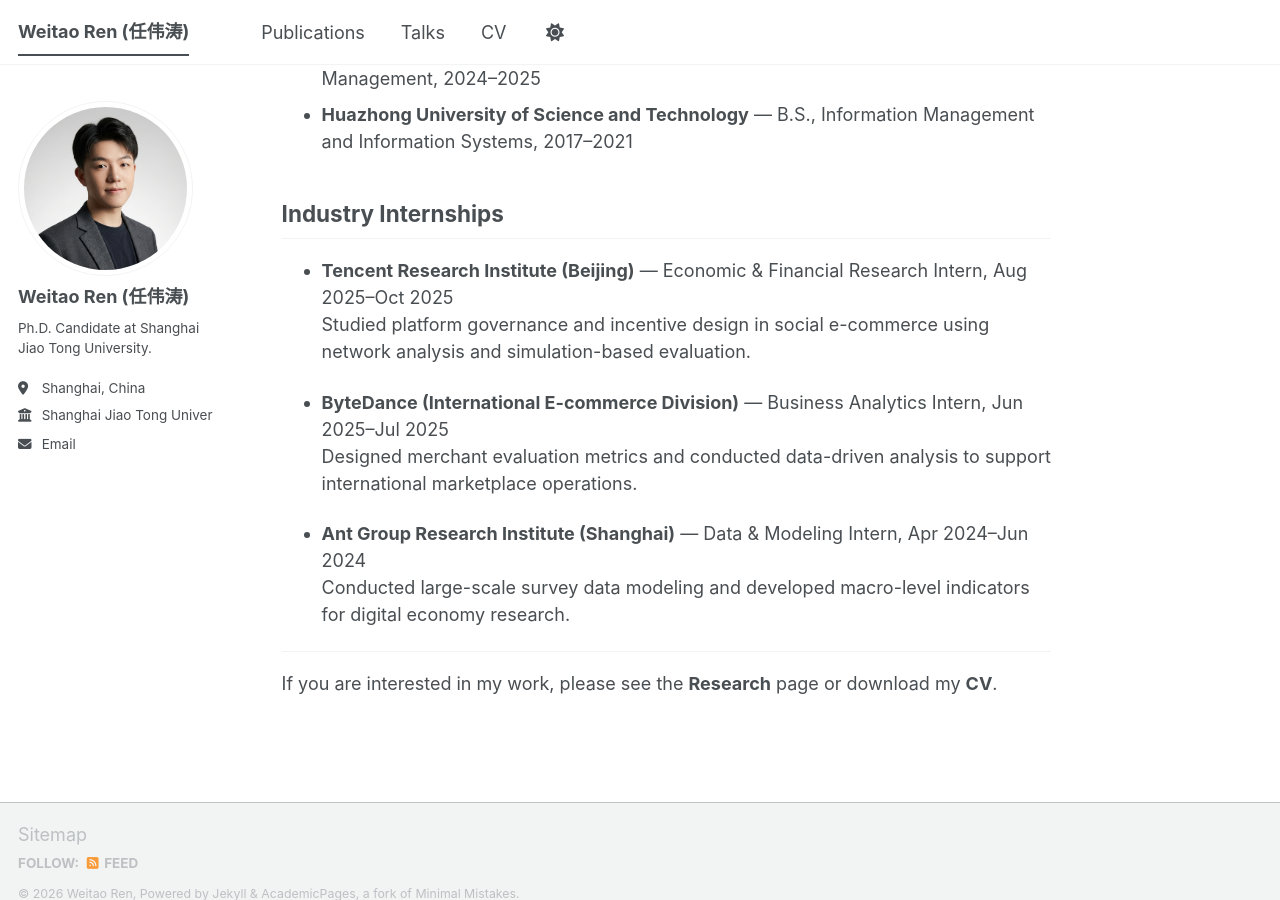
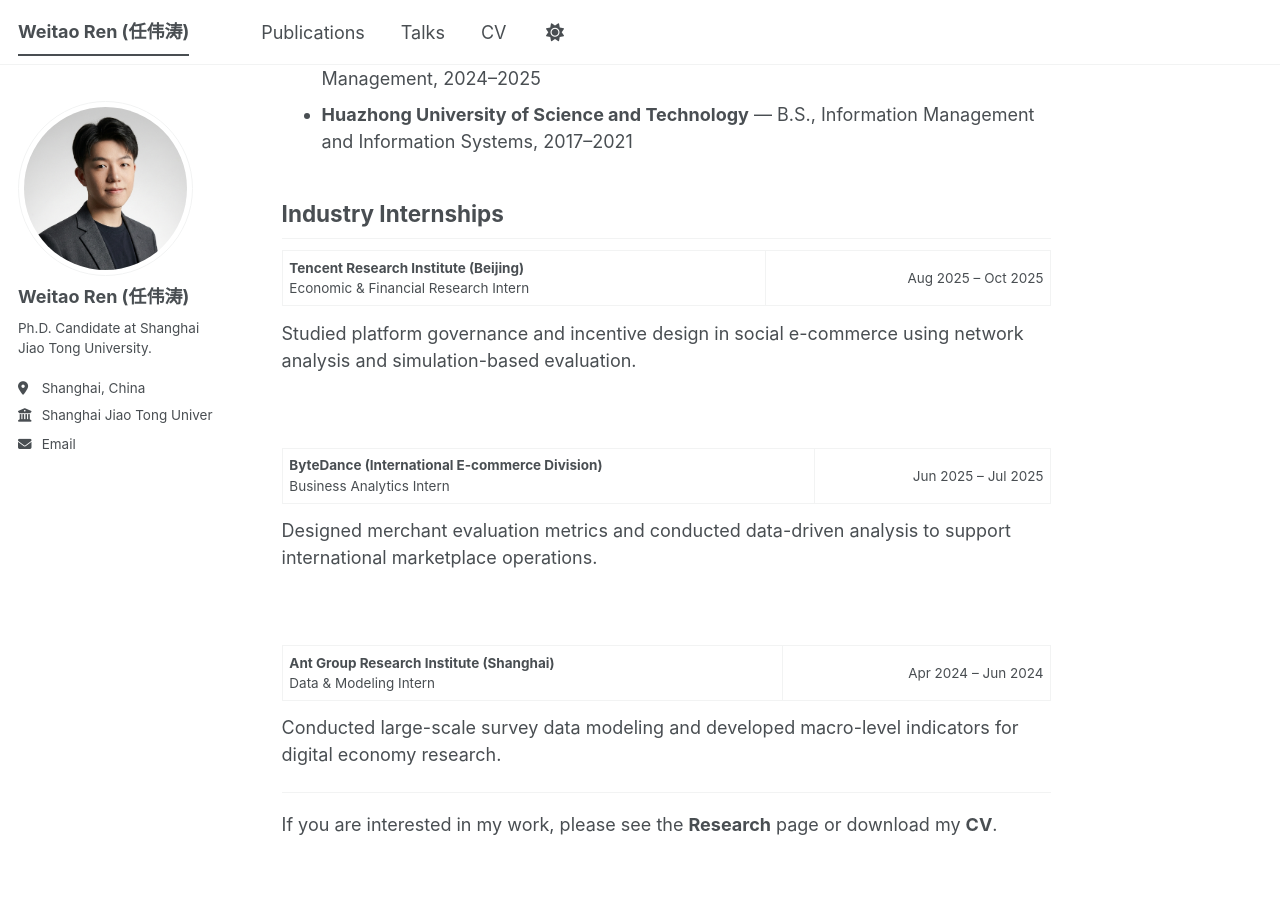
Before and after one commit to weitaoren/weitaoren.github.io, a Jekyll site: the page built from _pages/about.md, in a window 1280 px wide and 900 px high, scrolled down 849 px. Built offline with Jekyll 4.4.1, drawn with Linux system fonts in a browser that asks for light colours; a script bundle is joined from its source files by our own code; library files that are not in the unit come from our copies.

Commit message:
Update about.md

```diff
--- a/_pages/about.md
+++ b/_pages/about.md
@@ -29,14 +29,39 @@ My research lies at the **Operations–Marketing interface**, with a focus on **
 
 ## Industry Internships
 
-- **Tencent Research Institute (Beijing)** — Economic & Financial Research Intern, Aug 2025–Oct 2025
-  Studied platform governance and incentive design in social e-commerce using network analysis and simulation-based evaluation.
+<table style="width:100%; border-collapse:collapse;">
+<tr>
+<td><strong>Tencent Research Institute (Beijing)</strong><br>
+Economic & Financial Research Intern</td>
+<td style="text-align:right; white-space:nowrap;">Aug 2025 – Oct 2025</td>
+</tr>
+</table>
 
-- **ByteDance (International E-commerce Division)** — Business Analytics Intern, Jun 2025–Jul 2025
-  Designed merchant evaluation metrics and conducted data-driven analysis to support international marketplace operations.
+Studied platform governance and incentive design in social e-commerce using network analysis and simulation-based evaluation.
 
-- **Ant Group Research Institute (Shanghai)** — Data & Modeling Intern, Apr 2024–Jun 2024
-  Conducted large-scale survey data modeling and developed macro-level indicators for digital economy research.
+<br>
+
+<table style="width:100%; border-collapse:collapse;">
+<tr>
+<td><strong>ByteDance (International E-commerce Division)</strong><br>
+Business Analytics Intern</td>
+<td style="text-align:right; white-space:nowrap;">Jun 2025 – Jul 2025</td>
+</tr>
+</table>
+
+Designed merchant evaluation metrics and conducted data-driven analysis to support international marketplace operations.
+
+<br>
+
+<table style="width:100%; border-collapse:collapse;">
+<tr>
+<td><strong>Ant Group Research Institute (Shanghai)</strong><br>
+Data & Modeling Intern</td>
+<td style="text-align:right; white-space:nowrap;">Apr 2024 – Jun 2024</td>
+</tr>
+</table>
+
+Conducted large-scale survey data modeling and developed macro-level indicators for digital economy research.
 
 ---
 
```
